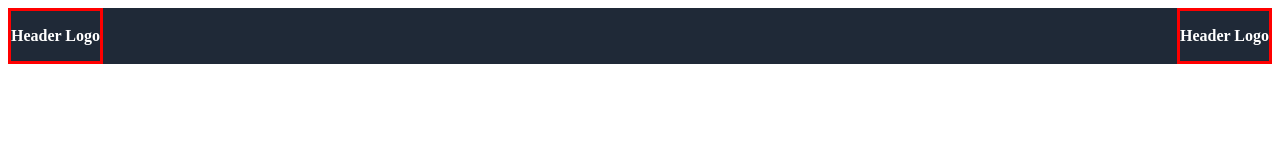
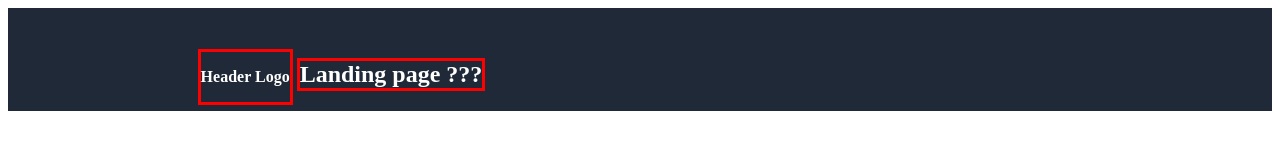
Before and after one commit to chollow-code/landing-page, a plain HTML site: page index.html in a window 1280 px wide. Drawn offline with Linux system fonts and the light colour scheme.

Commit message:
setting up links

```diff
--- a/index.html
+++ b/index.html
@@ -17,9 +17,10 @@
             <div id="Headerlogo">
                 <p>Header Logo</p>
             </div>
-            <div id="Headerlogo2">
-                <p>Header Logo</p>
-            </div>
+
+
+            <h2 class="mainheader">Landing page ???</h2>
+
 
         </header>
 
--- a/style.css
+++ b/style.css
@@ -15,7 +15,7 @@ Header logo text
 */
 .section1{
     background-color: #1f2937;
-
+    padding: 0 15% 0 15%;
     border: 1px;
 }
 #Headerlogo{
@@ -24,10 +24,12 @@ Header logo text
     font-weight: bold;
     display: inline-block;
 }
-#Headerlogo2{
+
+.mainheader{
+    color: white;
     border: solid red;
-    color: white;
-    font-weight: bold;
     display: inline-block;
-    float: right;
+    margin-top: 50px;
+    margin-right: 50px;
+
 }
```
